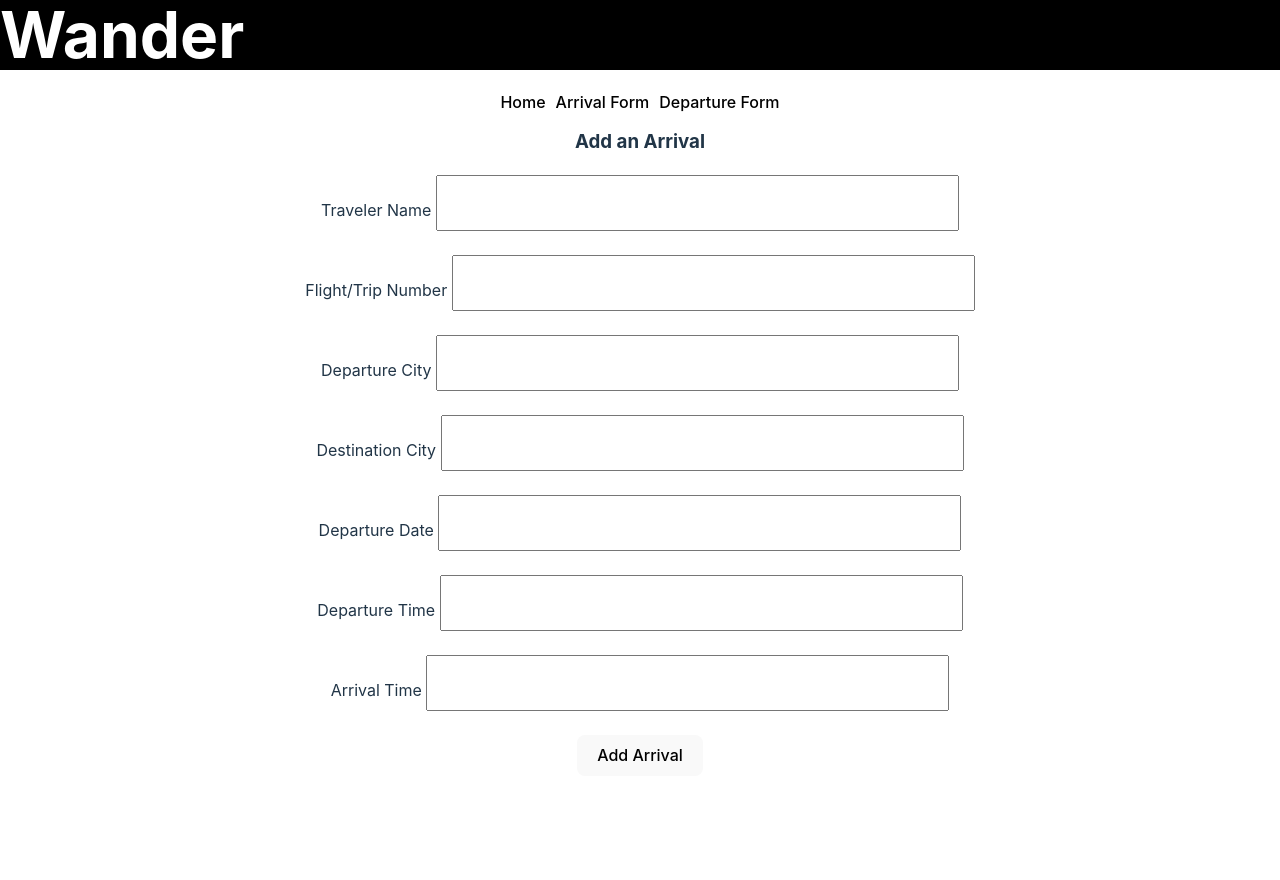
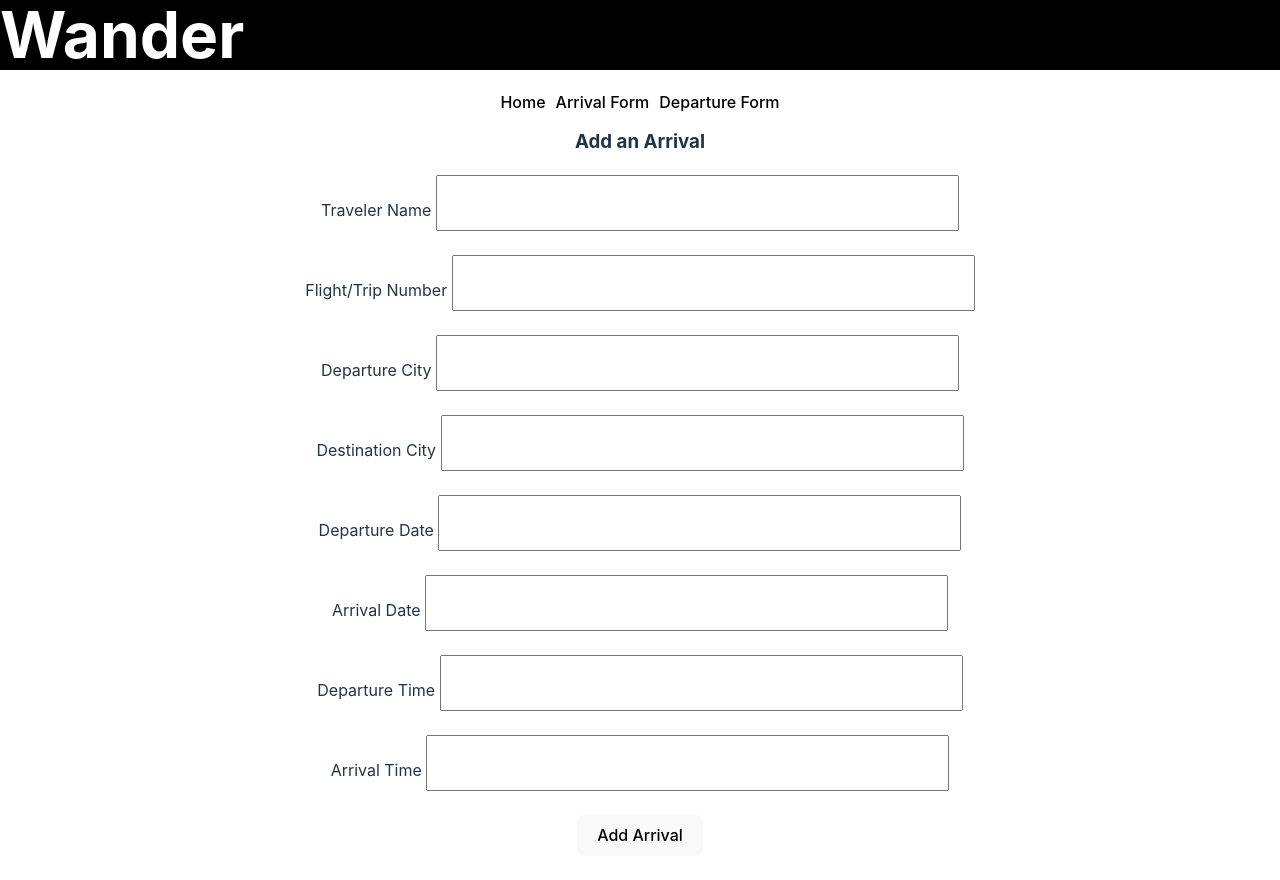
Before and after one commit to mjchin1/WanderApp--In-Progress, a React (Vite) app in the folder client/: page /add-arrival in a window 1280 px wide. Before the commit the page ends 800 px from the top, so only its background shows below. Built offline with nearby package versions, Linux system fonts and the light colour scheme.

Commit message:
adding arrival date to POST request

```diff
--- a/client/src/components/AddArrivalForm.jsx
+++ b/client/src/components/AddArrivalForm.jsx
@@ -3,6 +3,7 @@ import { useState } from 'react';
 export default function AddArrivalForm ({trip}) {
   const [travelerName, setTravelerName] = useState("");
   const [travelDate, setTravelDate] = useState("");
+  const [arrivalDate, setArrivalDate] = useState("");
   const [tripNumber, setTripNumber] = useState("");
   const [travelOrigin, setTravelOrigin] = useState("");
   const [departureTime, setDepartureTime] = useState("");
@@ -22,6 +23,7 @@ export default function AddArrivalForm ({trip}) {
           tripId,
           travelerName,
           travelDate,
+          arrivalDate,
           tripNumber,
           travelOrigin,
           departureTime,
@@ -34,6 +36,7 @@ export default function AddArrivalForm ({trip}) {
       console.log(tripId)
       setTravelerName("");
       setTravelDate("");
+      setArrivalDate("");
       setTripNumber("");
       setTravelOrigin("");
       setDepartureTime("");
@@ -74,9 +77,9 @@ export default function AddArrivalForm ({trip}) {
           Departure Date <input value={travelDate} onChange={(event) => setTravelDate(event.target.value)}/><br/>
         </label> <br/>
 
-              {/* <label>
-          Arrival Date <input value={travelDate} onChange={(event) => setTravelDate(event.target.value)}/><br/>
-        </label> <br/> */}
+        <label>
+          Arrival Date <input value={arrivalDate} onChange={(event) => setArrivalDate(event.target.value)}/><br/>
+        </label> <br/>
 
         <label>
           Departure Time <input value={departureTime} onChange={(event) => setDepartureTime(event.target.value)}/> <br/>
```
